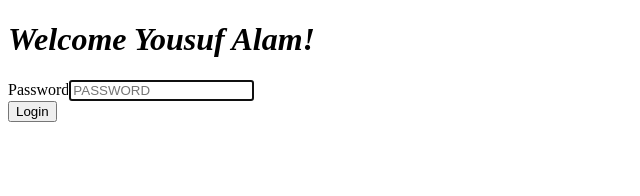
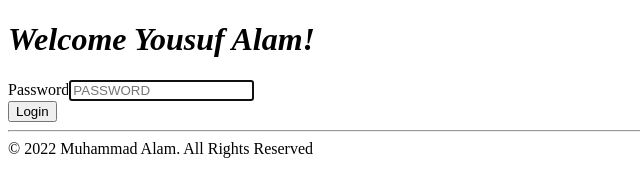
Before and after one commit to muh213/Visual-Bookmarks, a plain HTML site: page ypassword.html in a window 1280 px wide. Shown: the whole page, without its empty margins (0-640 px from the left). Drawn offline with Linux system fonts and the light colour scheme.

Commit message:
All rights reserved

```diff
--- a/ypassword.html
+++ b/ypassword.html
@@ -22,6 +22,10 @@
             if (password == 'f123') return window.location.assign('yousuf.html');
         }
     </script>
+    <footer>
+        <hr>
+        <label>© 2022 Muhammad Alam. All Rights Reserved</label>
+    </footer>
 </body>
 
 </html>
```
